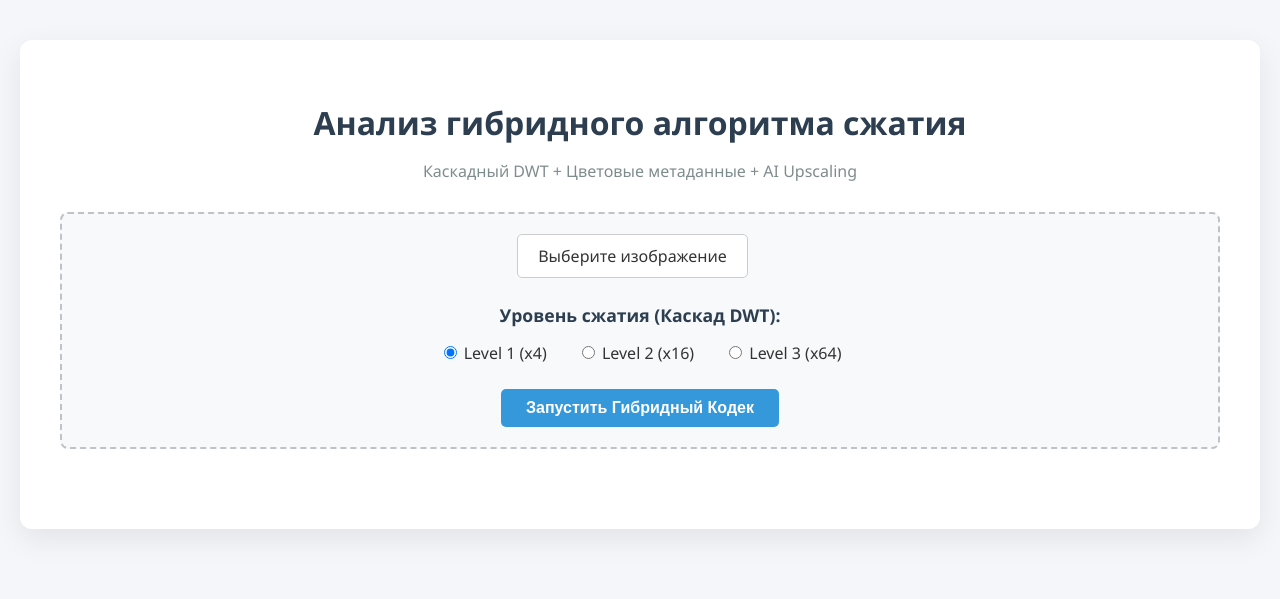
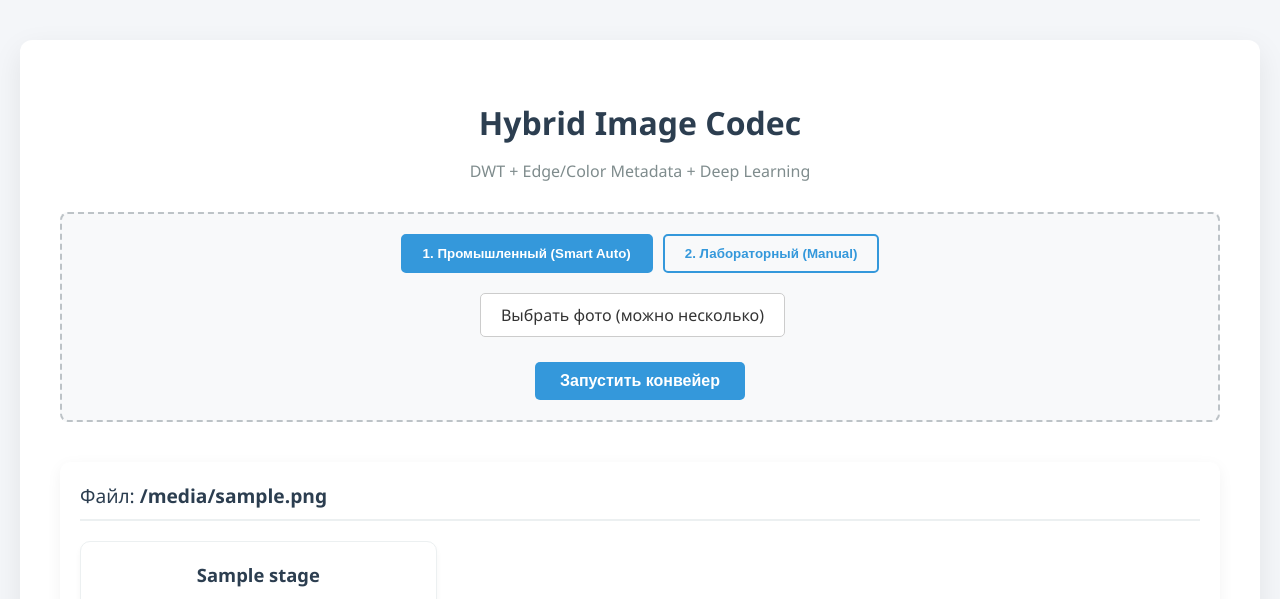
Before and after one commit to 7VeDMaK/compression_app, a Flask app: template templates/index.html in a window 1280 px wide. Shown: the top 599 px of the page. Before the commit the page ends 551 px from the top, so only its background shows below. Run offline with Flask 3, Linux system fonts and the light colour scheme; the template is opened without the code that fills it: most values are stand-ins (such as "Sample title", 1, 10 or a date in 2020); parts of the project's set-up code (start-up, migrations or seed data) failed here and were passed over.

Commit message:
dynamic scaling dft + 2 mods + multiple choose

```diff
--- a/app.py
+++ b/app.py
@@ -20,19 +20,15 @@ ai_engine = AIEnhancer()
 meta_engine = MetadataEngine()
 
 
-# --- БЕЗОПАСНЫЕ ФУНКЦИИ ДЛЯ РАБОТЫ С КИРИЛЛИЦЕЙ ---
 def cv2_imread_utf8(path):
-    """Читает изображение по пути с русскими буквами"""
     stream = np.fromfile(path, dtype=np.uint8)
     return cv2.imdecode(stream, cv2.IMREAD_COLOR)
 
 
 def cv2_imwrite_utf8(path, img, params=None):
-    """Сохраняет изображение по пути с русскими буквами"""
     ext = os.path.splitext(path)[1]
     result, encoded_img = cv2.imencode(ext, img, params or [])
-    if result:
-        encoded_img.tofile(path)
+    if result: encoded_img.tofile(path)
 
 
 def get_file_info(filepath):
@@ -44,73 +40,131 @@ def get_file_info(filepath):
 @app.route('/', methods=['GET', 'POST'])
 def index():
     if request.method == 'POST':
-        file = request.files.get('file')
-        comp_level = int(request.form.get('level', 1))
+        # Считываем ВСЕ настройки из формы
+        app_mode = request.form.get('app_mode', 'auto')
+        manual_level = int(request.form.get('level', 1))
+        meta_color = int(request.form.get('meta_color', -1))
+        meta_edge = float(request.form.get('meta_edge', -1.0))
 
-        if not file or file.filename == '': return "Файл не выбран"
+        uploaded_files = request.files.getlist('files')
+        cached_files_str = request.form.get('cached_files', '')
 
-        filename = file.filename
-        original_path = os.path.join(UPLOAD_FOLDER, filename)
-        file.save(original_path)
+        files_to_process = []
+        if uploaded_files and uploaded_files[0].filename != '':
+            for f in uploaded_files:
+                filepath = os.path.join(UPLOAD_FOLDER, f.filename)
+                f.save(filepath)
+                files_to_process.append(filepath)
+        elif cached_files_str:
+            files_to_process = cached_files_str.split(',')
 
-        # Используем безопасное чтение
-        original_img = cv2_imread_utf8(original_path)
-        if original_img is None:
-            return "Ошибка чтения файла. Проверьте формат изображения."
+        if not files_to_process: return "Файлы не выбраны."
 
-        h_orig, w_orig = original_img.shape[:2]
-        size_orig_val, size_orig_str = get_file_info(original_path)
+        results_data = []
 
-        # --- КОДЕР ---
-        start_time = time.time()
+        for original_path in files_to_process:
+            if not os.path.exists(original_path): continue
+            original_img = cv2_imread_utf8(original_path)
+            if original_img is None: continue
 
-        color_palette = meta_engine.extract_color_palette(original_img)
-        edge_map = meta_engine.extract_edge_map(original_img)
-        skeleton = compressor.cascade_compress(original_img, level=comp_level)
+            h_orig, w_orig = original_img.shape[:2]
+            size_orig_val, size_orig_str = get_file_info(original_path)
+            filename = os.path.basename(original_path)
+            name_only = filename.rsplit('.', 1)[0]
+            start_time = time.time()
 
-        name_only = filename.rsplit('.', 1)[0]
-        compressed_path = os.path.join(RESULTS_FOLDER, f"comp_{name_only}.jpg")
+            # --- ЛОГИКА МАРШРУТИЗАЦИИ ---
+            if app_mode == 'auto' and size_orig_val < 50:
+                compressed_path = os.path.join(RESULTS_FOLDER, f"comp_{name_only}.png")
+                restored_path = os.path.join(RESULTS_FOLDER, f"rest_{name_only}.png")
+                cv2_imwrite_utf8(compressed_path, original_img)
+                cv2_imwrite_utf8(restored_path, original_img)
+                model_name, comp_level_str, highlight_text = "Пропуск", "Отключено", "Слишком мал"
+            else:
+                # Определяем параметры
+                if app_mode == 'auto':
+                    megapixels = (h_orig * w_orig) / 1_000_000
+                    current_comp_level = 3 if megapixels >= 4.0 else (2 if megapixels >= 1.0 else 1)
+                    c_size, e_scale = None, None  # Auto size
+                    auto_reason = " (Smart Auto)"
+                else:
+                    current_comp_level = manual_level
+                    c_size = meta_color if meta_color != -1 else None
+                    e_scale = meta_edge if meta_edge != -1.0 else None
+                    auto_reason = " (Manual)"
 
-        # Безопасное сохранение
-        cv2_imwrite_utf8(compressed_path, skeleton, [cv2.IMWRITE_JPEG_QUALITY, 85])
-        size_comp_val, size_comp_str = get_file_info(compressed_path)
-        h_comp, w_comp = skeleton.shape[:2]
+                # --- НОВОЕ: БАЗОВАЯ ЛИНИЯ (БЕЗ DWT И ИИ) ---
+                if current_comp_level == 0:
+                    compressed_path = os.path.join(RESULTS_FOLDER, f"comp_{name_only}.jpg")
+                    # Просто жмем оригинал обычным JPEG как есть
+                    cv2_imwrite_utf8(compressed_path, original_img, [cv2.IMWRITE_JPEG_QUALITY, 85])
 
-        # --- ДЕКОДЕР ---
-        raw_restored, model_name, ai_reason = ai_engine.restore_image(skeleton, original_img.shape, steps=comp_level)
+                    # Читаем обратно то, что получилось (с артефактами JPEG), это и есть наш финал
+                    final_img = cv2_imread_utf8(compressed_path)
+                    model_name = "Отключено (Baseline JPEG)"
 
-        if raw_restored.shape[:2] != (h_orig, w_orig):
-            raw_restored = cv2.resize(raw_restored, (w_orig, h_orig), interpolation=cv2.INTER_CUBIC)
+                    restored_path = os.path.join(RESULTS_FOLDER, f"rest_{name_only}.jpg")
+                    cv2_imwrite_utf8(restored_path, final_img, [cv2.IMWRITE_JPEG_QUALITY, 95])
+                    comp_level_str = f"ОТКЛ{auto_reason}"
 
-        color_corrected = meta_engine.apply_color_correction(raw_restored, color_palette)
+                else:
+                    # --- ГИБРИДНЫЙ ПАЙПЛАЙН ---
+                    # Извлекаем мету
+                    color_palette = meta_engine.extract_color_palette(original_img, force_size=c_size)
+                    edge_map = meta_engine.extract_edge_map(original_img, force_scale=e_scale)
 
-        # Применяем контуры, БЕЗ искусственного пересвета CLAHE!
-        final_img = meta_engine.apply_edge_sharpening(color_corrected, edge_map)
+                    # Сжатие
+                    skeleton = compressor.cascade_compress(original_img, level=current_comp_level)
+                    compressed_path = os.path.join(RESULTS_FOLDER, f"comp_{name_only}.jpg")
+                    cv2_imwrite_utf8(compressed_path, skeleton, [cv2.IMWRITE_JPEG_QUALITY, 85])
 
-        restored_path = os.path.join(RESULTS_FOLDER, f"rest_{name_only}.jpg")
-        cv2_imwrite_utf8(restored_path, final_img, [cv2.IMWRITE_JPEG_QUALITY, 95])
-        size_rest_val, size_rest_str = get_file_info(restored_path)
+                    # Восстановление
+                    raw_restored, model_name, _ = ai_engine.restore_image(skeleton, original_img.shape,
+                                                                          steps=current_comp_level)
+                    color_corrected = meta_engine.apply_color_correction(raw_restored, color_palette)
+                    final_img = meta_engine.apply_edge_sharpening(color_corrected, edge_map)
 
-        exec_time = round(time.time() - start_time, 2)
+                    restored_path = os.path.join(RESULTS_FOLDER, f"rest_{name_only}.jpg")
+                    cv2_imwrite_utf8(restored_path, final_img, [cv2.IMWRITE_JPEG_QUALITY, 95])
+                    comp_level_str = f"L{current_comp_level}{auto_reason}"
 
-        psnr_val = round(calculate_psnr(original_img, final_img), 2)
-        ssim_val = round(calculate_ssim(original_img, final_img), 3)
-        compression_ratio = (1 - (size_comp_val / size_orig_val)) * 100 if size_orig_val > 0 else 0
+            # --- СТАТИСТИКА ---
+            size_comp_val, size_comp_str = get_file_info(compressed_path)
+            size_rest_val, size_rest_str = get_file_info(restored_path)
+            comp_img = cv2_imread_utf8(compressed_path)
+            h_comp, w_comp = comp_img.shape[:2] if comp_img is not None else (0, 0)
+            exec_time = round(time.time() - start_time, 2)
 
-        stages = [
-            {"title": "1. Оригинал", "desc": "Исходное изображение.", "size": size_orig_str,
-             "res": f"{w_orig}x{h_orig} px", "path": original_path},
-            {"title": f"2. DWT Скелет (Уровень {comp_level})", "desc": "Передаваемый файл.", "size": size_comp_str,
-             "res": f"{w_comp}x{h_comp} px", "path": compressed_path,
-             "highlight": f"Сжато на: {compression_ratio:.1f}%"},
-            {"title": f"3. Восстановление ({model_name})", "desc": "Только AI + Цвета + Контуры.",
-             "size": size_rest_str, "res": f"{w_orig}x{h_orig} px", "path": restored_path}
-        ]
+            if app_mode == 'auto' and size_orig_val < 50:
+                psnr_val, ssim_val, compression_ratio = 100.0, 1.000, 0.0
+            else:
+                restored_img = cv2_imread_utf8(restored_path)
+                psnr_val = round(calculate_psnr(original_img, restored_img), 2)
+                ssim_val = round(calculate_ssim(original_img, restored_img), 3)
+                compression_ratio = (1 - (size_comp_val / size_orig_val)) * 100 if size_orig_val > 0 else 0
+                highlight_text = f"Сжато на: {compression_ratio:.1f}%"
 
-        return render_template('index.html', stages=stages, psnr=psnr_val, ssim=ssim_val,
-                               comp_ratio=f"{compression_ratio:.1f}%", time=exec_time, restored_flag=True)
+            results_data.append({
+                "filename": filename, "psnr": psnr_val, "ssim": ssim_val,
+                "comp_ratio": f"{compression_ratio:.1f}%", "time": exec_time,
+                "stages": [
+                    {"title": "1. Оригинал", "size": size_orig_str, "res": f"{w_orig}x{h_orig} px",
+                     "path": original_path},
+                    {"title": f"2. Пакет ({comp_level_str})", "size": size_comp_str, "res": f"{w_comp}x{h_comp} px",
+                     "path": compressed_path, "highlight": highlight_text},
+                    {"title": f"3. Итог ({model_name})", "size": size_rest_str, "res": f"{w_orig}x{h_orig} px",
+                     "path": restored_path}
+                ]
+            })
 
-    return render_template('index.html', restored_flag=False)
+        cached_files_out = ",".join(files_to_process)
+
+        # ПЕРЕДАЕМ НАСТРОЙКИ ОБРАТНО В ШАБЛОН ДЛЯ СОХРАНЕНИЯ СОСТОЯНИЯ
+        return render_template('index.html', results=results_data, cached_files=cached_files_out,
+                               app_mode=app_mode, current_level=manual_level,
+                               meta_color=meta_color, meta_edge=meta_edge)
+
+    return render_template('index.html')
 
 
 if __name__ == '__main__':
--- a/templates/index.html
+++ b/templates/index.html
@@ -2,83 +2,119 @@
 <html lang="ru">
 <head>
     <meta charset="UTF-8">
-    <meta name="viewport" content="width=device-width, initial-scale=1.0">
     <title>Hybrid Image Codec Lab</title>
     <link rel="stylesheet" href="{{ url_for('static', filename='style.css') }}">
+    <style>
+        .result-block { background: #fff; padding: 20px; border-radius: 10px; margin-bottom: 40px; box-shadow: 0 4px 15px rgba(0,0,0,0.05); }
+        .filename-header { font-size: 1.2em; color: #2c3e50; border-bottom: 2px solid #ecf0f1; padding-bottom: 10px; margin-bottom: 20px; }
+        .mode-switch { display: flex; justify-content: center; gap: 10px; margin-bottom: 20px; }
+        .mode-btn { padding: 10px 20px; border: 2px solid #3498db; background: transparent; color: #3498db; border-radius: 5px; cursor: pointer; font-weight: bold; transition: all 0.2s ease;}
+        .mode-btn:hover { background: #ebf5fb; }
+        .mode-btn.active { background: #3498db; color: white; }
+        .manual-settings { background: #f8f9fa; padding: 20px; border-radius: 8px; margin-top: 15px; border-left: 4px solid #e67e22; }
+        .manual-settings label { margin-right: 15px; cursor: pointer; display: inline-block; padding: 5px 0; }
+        .setting-row { margin-bottom: 12px; }
+    </style>
 </head>
 <body>
     <div class="container">
-        <h1>Анализ гибридного алгоритма сжатия</h1>
-        <p class="subtitle">Каскадный DWT + Цветовые метаданные + AI Upscaling</p>
+        <h1>Hybrid Image Codec</h1>
+        <p class="subtitle">DWT + Edge/Color Metadata + Deep Learning</p>
 
         <div class="upload-section">
-            <form method="post" enctype="multipart/form-data">
-                <label for="file-upload" class="custom-file-upload">Выберите изображение</label>
-                <input id="file-upload" type="file" name="file" accept="image/*" required>
+            <div class="mode-switch">
+                <button type="button" class="mode-btn {% if app_mode != 'manual' %}active{% endif %}" onclick="setMode('auto')" id="btn-auto">1. Промышленный (Smart Auto)</button>
+                <button type="button" class="mode-btn {% if app_mode == 'manual' %}active{% endif %}" onclick="setMode('manual')" id="btn-manual">2. Лабораторный (Manual)</button>
+            </div>
 
-                <div style="margin: 25px 0;">
-                    <label style="font-weight: bold; color: #2c3e50; font-size: 1.1em;">Уровень сжатия (Каскад DWT):</label><br>
-                    <div style="margin-top: 15px; display: flex; justify-content: center; gap: 30px;">
-                        <label style="cursor: pointer;"><input type="radio" name="level" value="1" checked> Level 1 (x4)</label>
-                        <label style="cursor: pointer;"><input type="radio" name="level" value="2"> Level 2 (x16)</label>
-                        <label style="cursor: pointer;"><input type="radio" name="level" value="3"> Level 3 (x64)</label>
+            <form method="post" enctype="multipart/form-data" id="main-form">
+                <input type="hidden" name="app_mode" id="app_mode" value="{{ app_mode|default('auto') }}">
+                <input type="hidden" name="cached_files" value="{{ cached_files|default('') }}">
+
+                <label for="file-upload" class="custom-file-upload">Выбрать фото (можно несколько)</label>
+                <input id="file-upload" type="file" name="files" accept="image/*" multiple>
+
+                <div class="manual-settings" id="manual-panel" style="display: {% if app_mode == 'manual' %}block{% else %}none{% endif %};">
+                    <h4 style="margin-top:0; margin-bottom: 15px; color:#e67e22;">Тонкая настройка кодека:</h4>
+
+                    <div class="setting-row">
+                        <b style="display:inline-block; width: 180px;">Степень DWT:</b>
+                        <label><input type="radio" name="level" value="0" {% if current_level == 0 %}checked{% endif %}> ОТКЛ (Baseline)</label>
+                        <label><input type="radio" name="level" value="1" {% if current_level == 1 or current_level is not defined %}checked{% endif %}> Level 1 (x4)</label>
+                        <label><input type="radio" name="level" value="2" {% if current_level == 2 %}checked{% endif %}> Level 2 (x16)</label>
+                        <label><input type="radio" name="level" value="3" {% if current_level == 3 %}checked{% endif %}> Level 3 (x64)</label>
+                    </div>
+
+                    <div class="setting-row">
+                        <b style="display:inline-block; width: 180px;">Метаданные (Цвет):</b>
+                        <label><input type="radio" name="meta_color" value="-1" {% if meta_color == -1 or meta_color is not defined %}checked{% endif %}> Авто</label>
+                        <label><input type="radio" name="meta_color" value="0" {% if meta_color == 0 %}checked{% endif %}> ОТКЛ (0 КБ)</label>
+                        <label><input type="radio" name="meta_color" value="32" {% if meta_color == 32 %}checked{% endif %}> Low (32px)</label>
+                        <label><input type="radio" name="meta_color" value="128" {% if meta_color == 128 %}checked{% endif %}> High (128px)</label>
+                    </div>
+
+                    <div class="setting-row">
+                        <b style="display:inline-block; width: 180px;">Метаданные (Контуры):</b>
+                        <label><input type="radio" name="meta_edge" value="-1" {% if meta_edge == -1.0 or meta_edge is not defined %}checked{% endif %}> Авто</label>
+                        <label><input type="radio" name="meta_edge" value="0" {% if meta_edge == 0.0 %}checked{% endif %}> ОТКЛ (0 КБ)</label>
+                        <label><input type="radio" name="meta_edge" value="0.2" {% if meta_edge == 0.2 %}checked{% endif %}> Low (20%)</label>
+                        <label><input type="radio" name="meta_edge" value="0.5" {% if meta_edge == 0.5 %}checked{% endif %}> High (50%)</label>
                     </div>
                 </div>
 
-                <button type="submit" class="btn">Запустить Гибридный Кодек</button>
+                <div style="margin-top: 25px;">
+                    <button type="submit" class="btn">Запустить конвейер</button>
+                </div>
             </form>
+
+            {% if cached_files %}
+            <p style="font-size: 0.85em; color: #7f8c8d; margin-top: 15px;">* Файлы в кэше. Меняйте настройки и жмите Запуск.</p>
+            {% endif %}
         </div>
 
-        {% if restored_flag %}
+        {% if results %}
+            {% for item in results %}
+            <div class="result-block">
+                <div class="filename-header">Файл: <b>{{ item.filename }}</b></div>
                 <div class="stage-grid">
-            {% for stage in stages %}
+                    {% for stage in item.stages %}
                     <div class="stage-card">
                         <div class="stage-title">{{ stage.title }}</div>
-                <img src="/{{ stage.path }}" alt="{{ stage.title }}" class="zoomable" onclick="openLightbox(this.src)">
-                <div class="meta">
-                    <b>Вес:</b> {{ stage.size }} <br>
-                    <b>Разрешение:</b> {{ stage.res }} <br>
-                    {% if stage.highlight %}<span class="highlight">{{ stage.highlight }}</span>{% endif %}
-                </div>
+                        <img src="/{{ stage.path }}" class="zoomable" onclick="openLightbox(this.src)">
+                        <div class="meta"><b>Вес:</b> {{ stage.size }} <br><b>Разрешение:</b> {{ stage.res }} <br>
+                        {% if stage.highlight %}<span class="highlight">{{ stage.highlight }}</span>{% endif %}</div>
                         <p class="desc">{{ stage.desc }}</p>
                     </div>
                     {% endfor %}
                 </div>
-
                 <div class="stats-panel">
-            <div class="stat-item">
-                <span class="stat-value">{{ psnr }} дБ</span>
-                <span>Качество (PSNR)</span>
-            </div>
-            <div class="stat-item">
-                <span class="stat-value">{{ ssim }}</span>
-                <span>Сходство (SSIM)</span>
-            </div>
-            <div class="stat-item">
-                <span class="stat-value highlight-text">{{ comp_ratio }}</span>
-                <span>Сэкономлено трафика</span>
-            </div>
-            <div class="stat-item">
-                <span class="stat-value" style="color: #f1c40f;">{{ time }} сек</span>
-                <span>Время работы</span>
+                    <div class="stat-item"><span class="stat-value">{{ item.psnr }} дБ</span><span>PSNR</span></div>
+                    <div class="stat-item"><span class="stat-value">{{ item.ssim }}</span><span>SSIM</span></div>
+                    <div class="stat-item"><span class="stat-value highlight-text">{{ item.comp_ratio }}</span><span>Сжатие</span></div>
+                    <div class="stat-item"><span class="stat-value" style="color: #f1c40f;">{{ item.time }} с</span><span>Время</span></div>
                 </div>
             </div>
-
-        <div id="lightbox" class="lightbox" onclick="closeLightbox()">
-            <span class="close-btn">&times;</span>
-            <img class="lightbox-content" id="lightbox-img">
+            {% endfor %}
+            <div id="lightbox" class="lightbox" onclick="closeLightbox()"><span class="close-btn">&times;</span><img class="lightbox-content" id="lightbox-img"></div>
+        {% endif %}
     </div>
 
     <script>
-            function openLightbox(imgSrc) {
-                document.getElementById('lightbox').style.display = "flex";
-                document.getElementById('lightbox-img').src = imgSrc;
+        function setMode(mode) {
+            document.getElementById('app_mode').value = mode;
+            document.getElementById('btn-auto').classList.remove('active');
+            document.getElementById('btn-manual').classList.remove('active');
+
+            if (mode === 'auto') {
+                document.getElementById('btn-auto').classList.add('active');
+                document.getElementById('manual-panel').style.display = 'none';
+            } else {
+                document.getElementById('btn-manual').classList.add('active');
+                document.getElementById('manual-panel').style.display = 'block';
             }
-            function closeLightbox() {
-                document.getElementById('lightbox').style.display = "none";
         }
+        function openLightbox(src) { document.getElementById('lightbox').style.display = "flex"; document.getElementById('lightbox-img').src = src; }
+        function closeLightbox() { document.getElementById('lightbox').style.display = "none"; }
     </script>
-        {% endif %}
-    </div>
 </body>
 </html>
```
Also changed, not shown: core/ai_engine.py (+43 -36 lines), core/metadata_engine.py (+22 -8 lines). Lines whose indentation alone changed are shown as unchanged.
